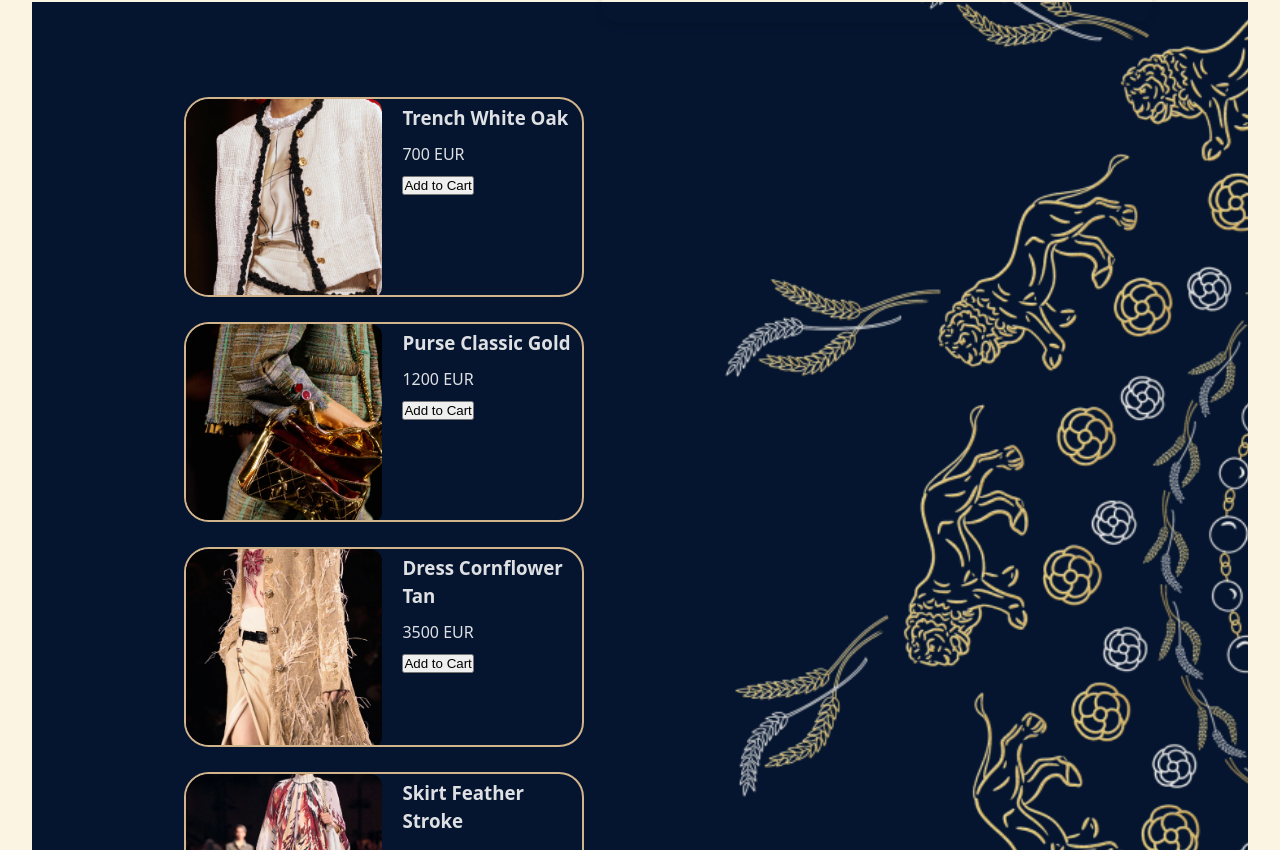
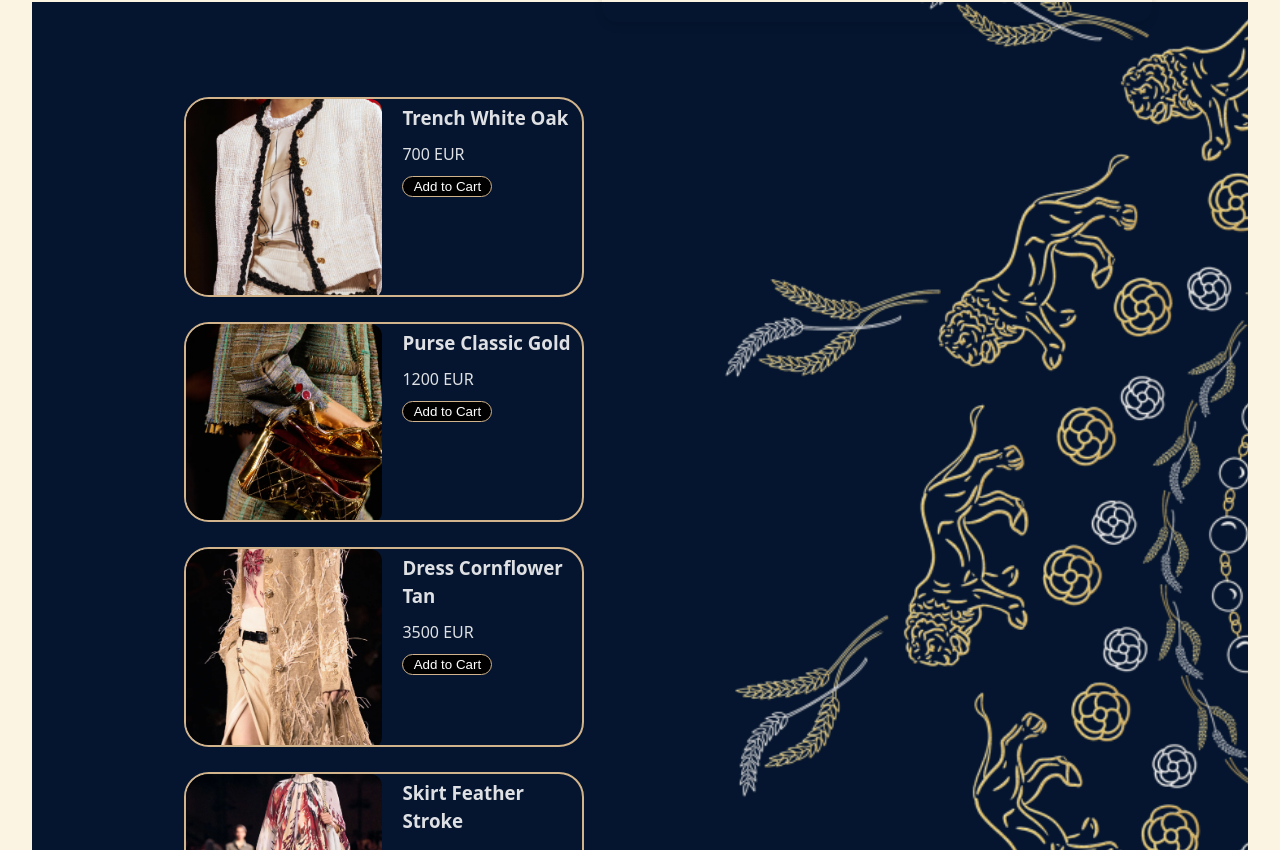
Before and after one commit to andysund/chanel-exp-v2, a React (Vite) app in the folder frontend/vite-project/: page / in a window 1280 px wide. Shown: the part 1910-2760 px from the top of the page. Built offline with nearby package versions, Linux system fonts and the light colour scheme.

Commit message:
Button marketplace modifiés

```diff
--- a/frontend/vite-project/src/components/MarketPlace.css
+++ b/frontend/vite-project/src/components/MarketPlace.css
@@ -62,6 +62,14 @@
     object-fit: cover;
     display: block;
 }
+.add-to-cart {
+    border: 1px solid tan;
+    border-radius: 25px;
+    color:white;
+    background-color: black;
+    padding: 2px;
+    width: 90px;;
+}
 /* Responsive: 2 colonnes puis 1 colonne */
 @media (max-width: 1200px) {
     .marketplace {
--- a/frontend/vite-project/src/components/MarketPlace.jsx
+++ b/frontend/vite-project/src/components/MarketPlace.jsx
@@ -55,7 +55,7 @@ function MarketPlace() {
                              <div className="product-info">
                              <h3>{product.name}</h3>
                              <p>{product.price} {product.currency}</p>
-                                <button>Add to Cart</button>
+                                <button className="add-to-cart">Add to Cart</button>
                              </div>
                </div>
          </div>
```
